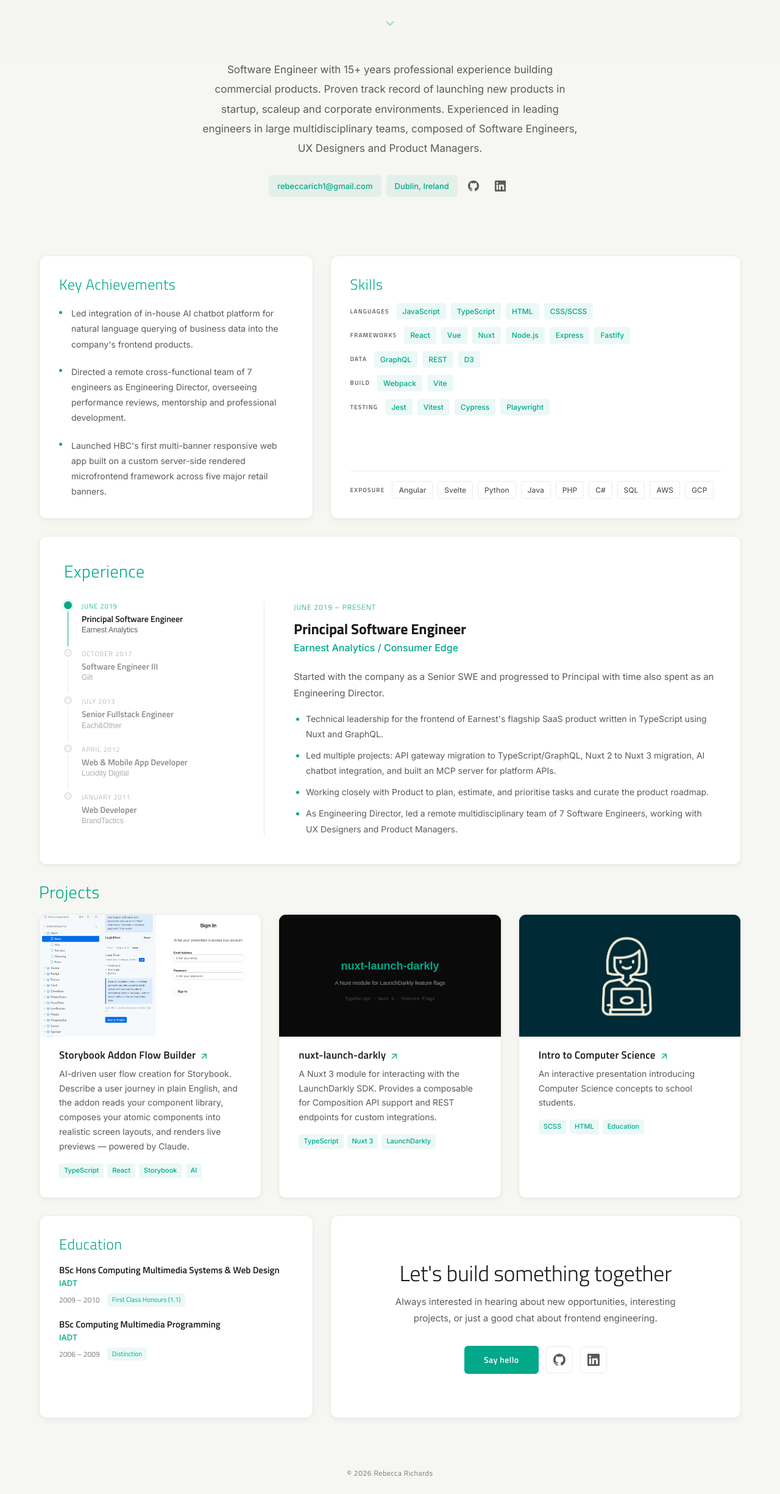
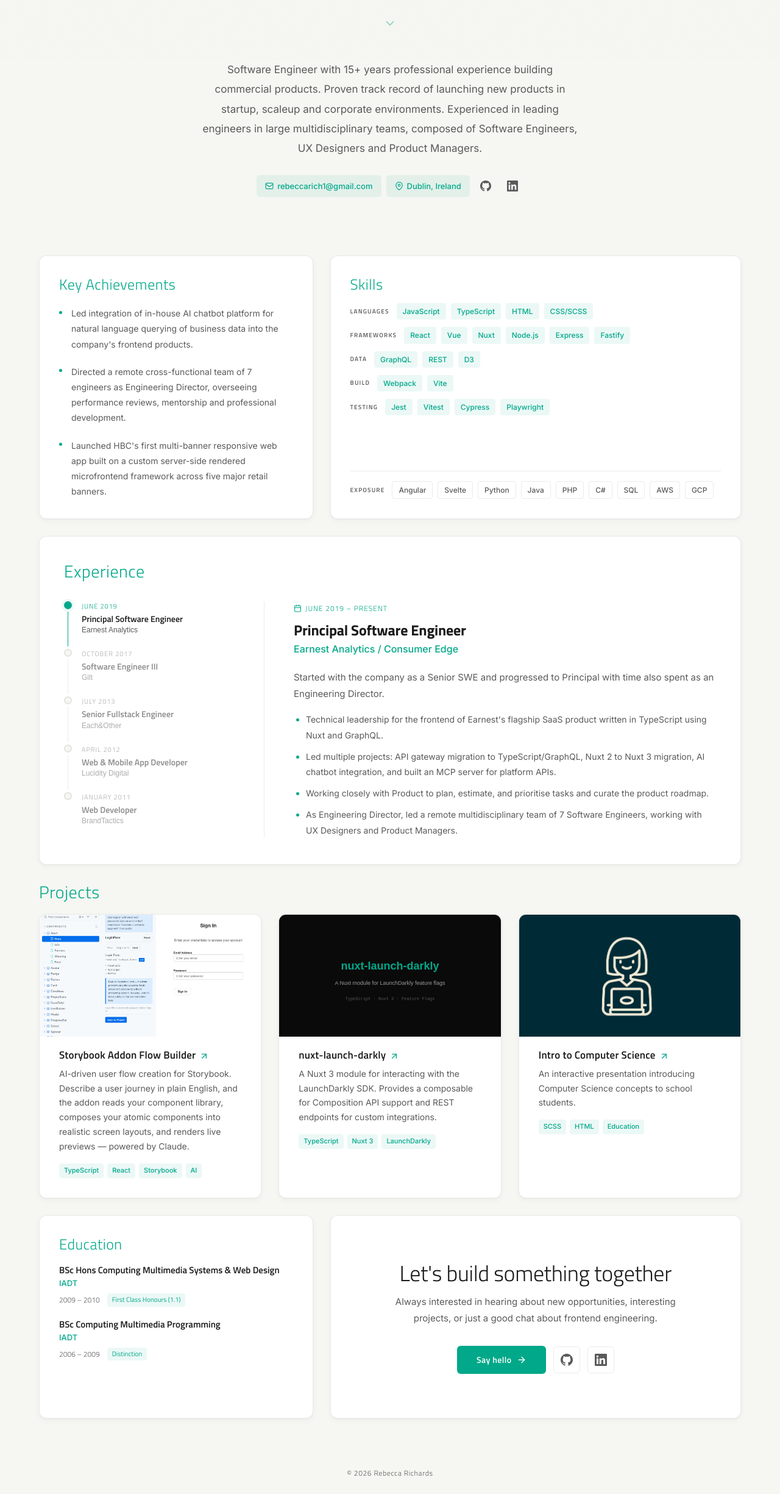
Before and after one commit to rebeccarich/portfolio-site, a React (Vite) app: page / in a window 1280 px wide. Shown: the part 702-3152 px from the top of the page at 61% size. Built offline with nearby package versions, Linux system fonts and the light colour scheme.

Commit message:
feat: add envelope, map pin, calendar, and arrow icons across sections

```diff
--- a/src/components/About/About.tsx
+++ b/src/components/About/About.tsx
@@ -1,7 +1,7 @@
 import { useRef } from 'react'
 import { motion, useInView } from 'framer-motion'
 import * as resume from '../../data/resume'
-import { GitHubIcon, LinkedInIcon } from '../Icons/Icons'
+import { EnvelopeIcon, MapPinIcon, GitHubIcon, LinkedInIcon } from '../Icons/Icons'
 import styles from './About.module.css'
 
 export function About() {
@@ -20,9 +20,13 @@
       <p className={styles.bio}>{resume.bio}</p>
       <div className={styles.details}>
         <a href={`mailto:${resume.email}`} className={styles.pill}>
+          <EnvelopeIcon size={14} />
           {resume.email}
         </a>
-        <span className={styles.pill}>{resume.location}</span>
+        <span className={styles.pill}>
+          <MapPinIcon size={14} />
+          {resume.location}
+        </span>
         <a
           href={resume.github}
           target="_blank"
--- a/src/components/Contact/Contact.module.css
+++ b/src/components/Contact/Contact.module.css
@@ -30,6 +30,7 @@
 .cta {
   display: inline-flex;
   align-items: center;
+  gap: 0.5rem;
   padding: 0.75rem 2rem;
   background: var(--color-accent);
   color: white;
@@ -44,10 +45,18 @@
     box-shadow 0.3s ease;
 }
 
+.cta svg {
+  transition: transform 0.2s ease;
+}
+
 .cta:hover {
   transform: translateY(-2px);
   box-shadow: 0 4px 20px rgba(1, 168, 137, 0.35);
   color: white;
+}
+
+.cta:hover svg {
+  transform: translateX(3px);
 }
 
 .iconLink {
--- a/src/components/Contact/Contact.tsx
+++ b/src/components/Contact/Contact.tsx
@@ -1,6 +1,6 @@
 import { Section } from '../Section/Section'
 import * as resume from '../../data/resume'
-import { GitHubIcon, LinkedInIcon } from '../Icons/Icons'
+import { ArrowRightIcon, GitHubIcon, LinkedInIcon } from '../Icons/Icons'
 import styles from './Contact.module.css'
 
 export function Contact() {
@@ -15,6 +15,7 @@
         <div className={styles.links}>
           <a href={`mailto:${resume.email}`} className={styles.cta}>
             Say hello
+            <ArrowRightIcon size={16} />
           </a>
           <a
             href={resume.github}
--- a/src/components/Experience/Experience.module.css
+++ b/src/components/Experience/Experience.module.css
@@ -138,6 +138,9 @@
 }
 
 .detailPeriod {
+  display: inline-flex;
+  align-items: center;
+  gap: 0.375rem;
   font-family: var(--font-heading);
   font-size: 0.75rem;
   font-weight: 300;
--- a/src/components/Experience/Experience.tsx
+++ b/src/components/Experience/Experience.tsx
@@ -1,6 +1,7 @@
 import { useState } from 'react'
 import { motion, AnimatePresence } from 'framer-motion'
 import * as resume from '../../data/resume'
+import { CalendarIcon } from '../Icons/Icons'
 import styles from './Experience.module.css'
 
 export function Experience() {
@@ -43,7 +44,10 @@
               exit={{ opacity: 0, x: -20 }}
               transition={{ duration: 0.3, ease: 'easeOut' }}
             >
-              <div className={styles.detailPeriod}>{resume.experience[activeIndex].period}</div>
+              <div className={styles.detailPeriod}>
+                <CalendarIcon size={13} />
+                {resume.experience[activeIndex].period}
+              </div>
               <h3 className={styles.detailTitle}>{resume.experience[activeIndex].title}</h3>
               <p className={styles.detailCompany}>{resume.experience[activeIndex].company}</p>
               {resume.experience[activeIndex].description && (
--- a/src/components/Icons/Icons.tsx
+++ b/src/components/Icons/Icons.tsx
@@ -11,6 +11,84 @@
   )
 }
 
+export function EnvelopeIcon({ size = 20, className }: IconProps) {
+  return (
+    <svg
+      width={size}
+      height={size}
+      viewBox="0 0 24 24"
+      fill="none"
+      stroke="currentColor"
+      strokeWidth="2"
+      strokeLinecap="round"
+      strokeLinejoin="round"
+      className={className}
+    >
+      <rect x="2" y="4" width="20" height="16" rx="2" />
+      <path d="M22 7l-10 7L2 7" />
+    </svg>
+  )
+}
+
+export function MapPinIcon({ size = 20, className }: IconProps) {
+  return (
+    <svg
+      width={size}
+      height={size}
+      viewBox="0 0 24 24"
+      fill="none"
+      stroke="currentColor"
+      strokeWidth="2"
+      strokeLinecap="round"
+      strokeLinejoin="round"
+      className={className}
+    >
+      <path d="M21 10c0 7-9 13-9 13s-9-6-9-13a9 9 0 0 1 18 0z" />
+      <circle cx="12" cy="10" r="3" />
+    </svg>
+  )
+}
+
+export function CalendarIcon({ size = 20, className }: IconProps) {
+  return (
+    <svg
+      width={size}
+      height={size}
+      viewBox="0 0 24 24"
+      fill="none"
+      stroke="currentColor"
+      strokeWidth="2"
+      strokeLinecap="round"
+      strokeLinejoin="round"
+      className={className}
+    >
+      <rect x="3" y="4" width="18" height="18" rx="2" />
+      <line x1="16" y1="2" x2="16" y2="6" />
+      <line x1="8" y1="2" x2="8" y2="6" />
+      <line x1="3" y1="10" x2="21" y2="10" />
+    </svg>
+  )
+}
+
+export function ArrowRightIcon({ size = 20, className }: IconProps) {
+  return (
+    <svg
+      width={size}
+      height={size}
+      viewBox="0 0 24 24"
+      fill="none"
+      stroke="currentColor"
+      strokeWidth="2"
+      strokeLinecap="round"
+      strokeLinejoin="round"
+      className={className}
+    >
+      <line x1="5" y1="12" x2="19" y2="12" />
+      <polyline points="12 5 19 12 12 19" />
+    </svg>
+  )
+}
+
 export function LinkedInIcon({ size = 20, className }: IconProps) {
   return (
     <svg width={size} height={size} viewBox="0 0 24 24" fill="currentColor" className={className}>
```
